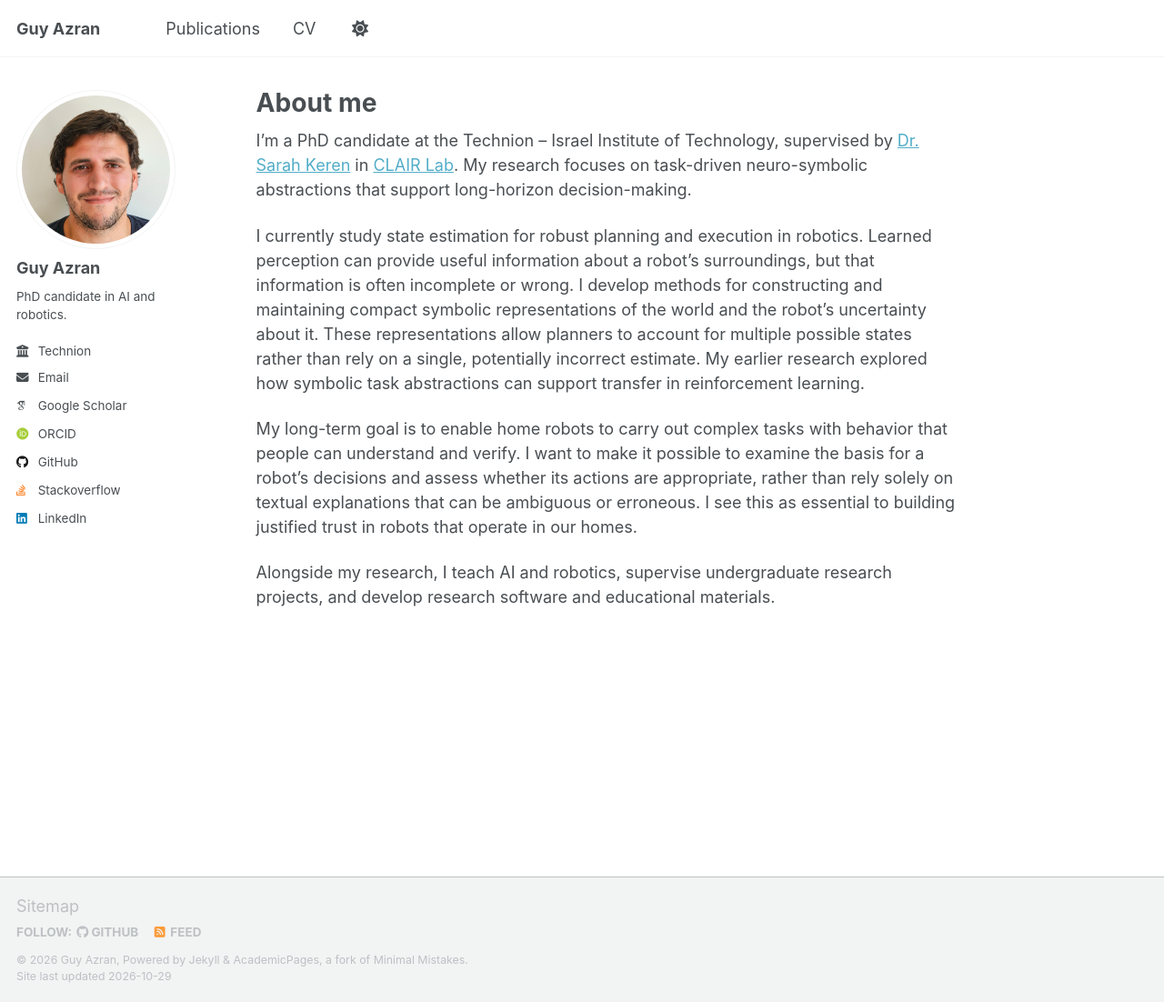
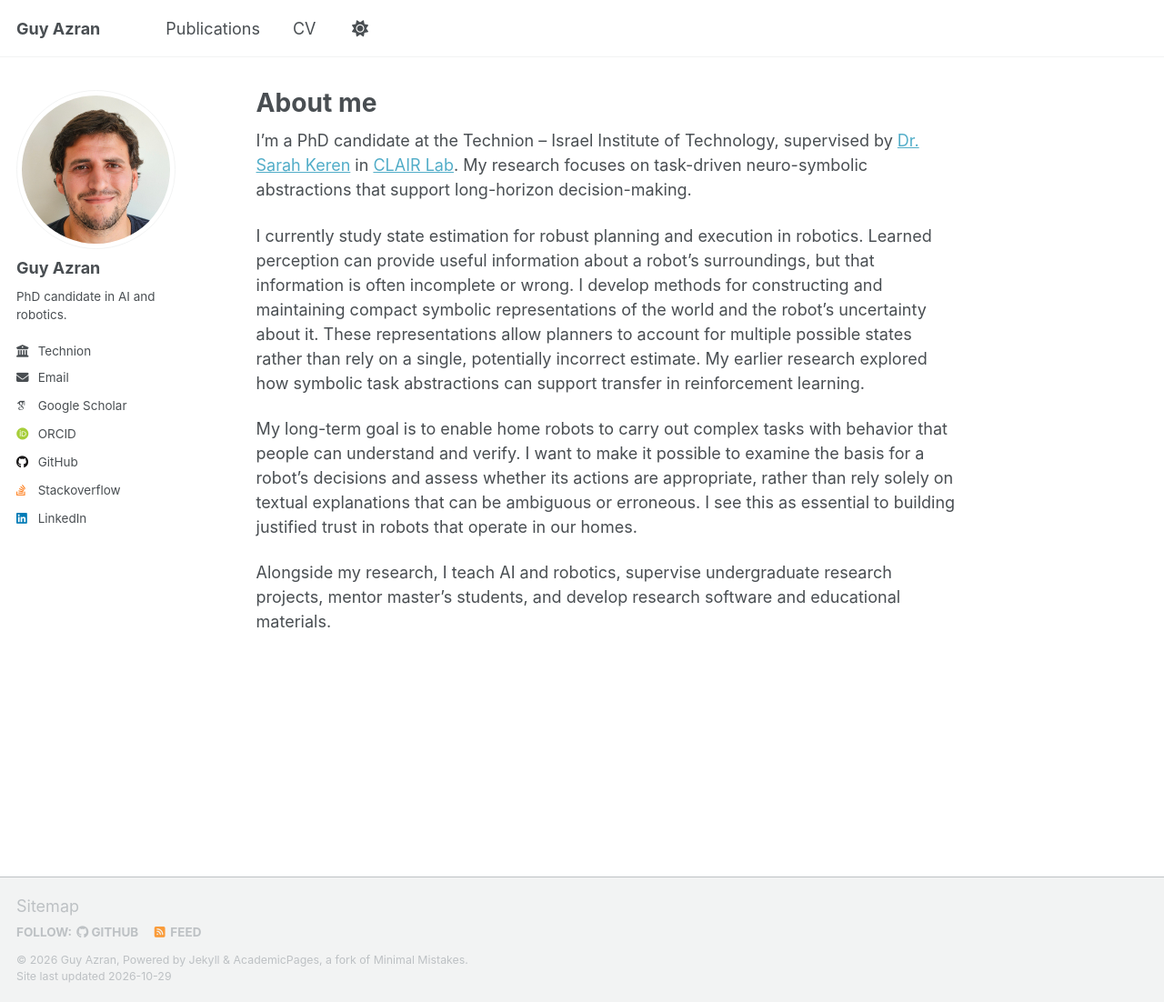
Before and after one commit to guyazran/guyazran.github.io, a Jekyll site: the page built from _pages/about.md, in a window 1280 px wide and 1102 px high. Shown: the whole window at 91% size. Built offline with Jekyll 4.4.1, drawn with Linux system fonts in a browser that asks for light colours; some web fonts are replaced; a script that is not in the unit is left out.

Commit message:
Mention master's student mentoring on About page

```diff
--- a/_pages/about.md
+++ b/_pages/about.md
@@ -13,4 +13,4 @@ I currently study state estimation for robust planning and execution in robotics
 
 My long-term goal is to enable home robots to carry out complex tasks with behavior that people can understand and verify. I want to make it possible to examine the basis for a robot’s decisions and assess whether its actions are appropriate, rather than rely solely on textual explanations that can be ambiguous or erroneous. I see this as essential to building justified trust in robots that operate in our homes.
 
-Alongside my research, I teach AI and robotics, supervise undergraduate research projects, and develop research software and educational materials.
+Alongside my research, I teach AI and robotics, supervise undergraduate research projects, mentor master’s students, and develop research software and educational materials.
```
